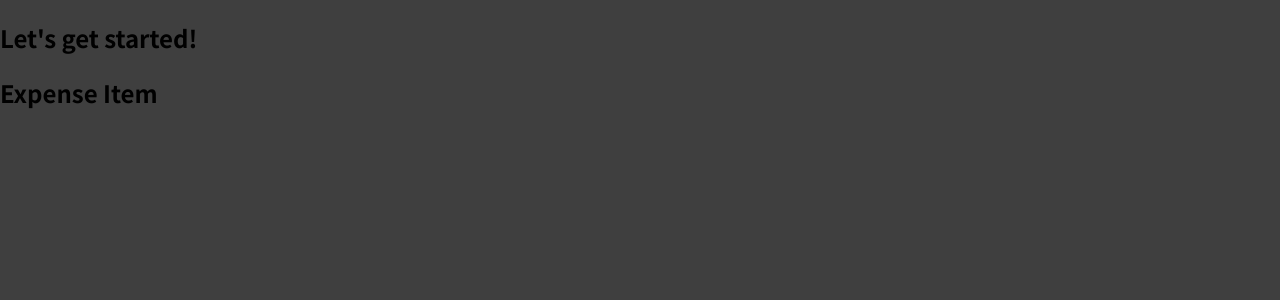
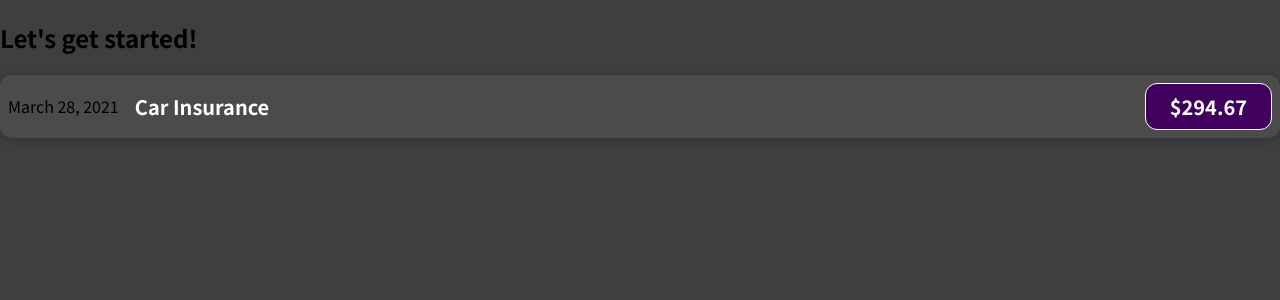
Before and after one commit to peterburdette/react-complete-guide, a JavaScript app: page / in a window 1280 px wide. Shown: the top 300 px of the page. Built offline with nearby package versions, Linux system fonts and the light colour scheme.

Commit message:
added css and structure to ExpenseItem component

```diff
--- /dev/null
+++ b/src/components/ExpenseItem.css
@@ -0,0 +1,56 @@
+.expense-item {
+    display: flex;
+    justify-content: space-between;
+    align-items: center;
+    box-shadow: 0 2px 8px rgba(0, 0, 0, 0.25);
+    padding: 0.5rem;
+    margin: 1rem 0;
+    border-radius: 12px;
+    background-color: #4b4b4b;
+  }
+
+  .expense-item__description {
+    display: flex;
+    flex-direction: column;
+    gap: 1rem;
+    align-items: flex-end;
+    flex-flow: column-reverse;
+    justify-content: flex-start;
+    flex: 1;
+  }
+
+  .expense-item h2 {
+    color: #3a3a3a;
+    font-size: 1rem;
+    flex: 1;
+    margin: 0 1rem;
+    color: white;
+  }
+
+  .expense-item__price {
+    font-size: 1rem;
+    font-weight: bold;
+    color: white;
+    background-color: #40005d;
+    border: 1px solid white;
+    padding: 0.5rem;
+    border-radius: 12px;
+  }
+
+  @media (min-width: 580px) {
+    .expense-item__description {
+      flex-direction: row;
+      align-items: center;
+      justify-content: flex-start;
+      flex: 1;
+    }
+
+    .expense-item__description h2 {
+      font-size: 1.25rem;
+    }
+
+    .expense-item__price {
+      font-size: 1.25rem;
+      padding: 0.5rem 1.5rem;
+    }
+  }
--- a/src/components/ExpenseItem.js
+++ b/src/components/ExpenseItem.js
@@ -1,5 +1,15 @@
+import './ExpenseItem.css';
+
 function ExpenseItem() {
-    return <h2>Expense Item</h2>
+  return (
+    <div className="expense-item">
+      <div>March 28, 2021</div>
+      <div class="expense-item__description">
+        <h2>Car Insurance</h2>
+      </div>
+      <div className="expense-item__price">$294.67</div>
+    </div>
+  );
 }
 
 export default ExpenseItem;
```
